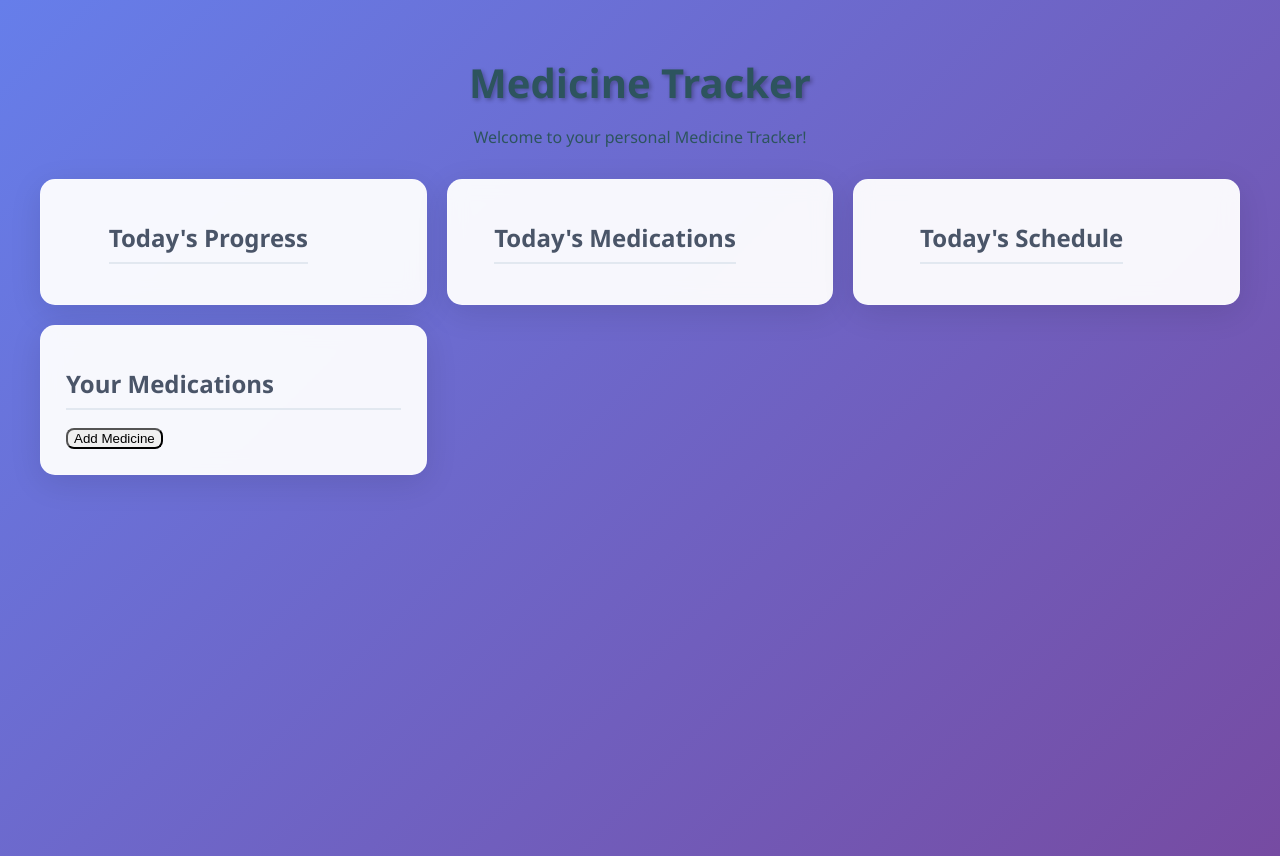
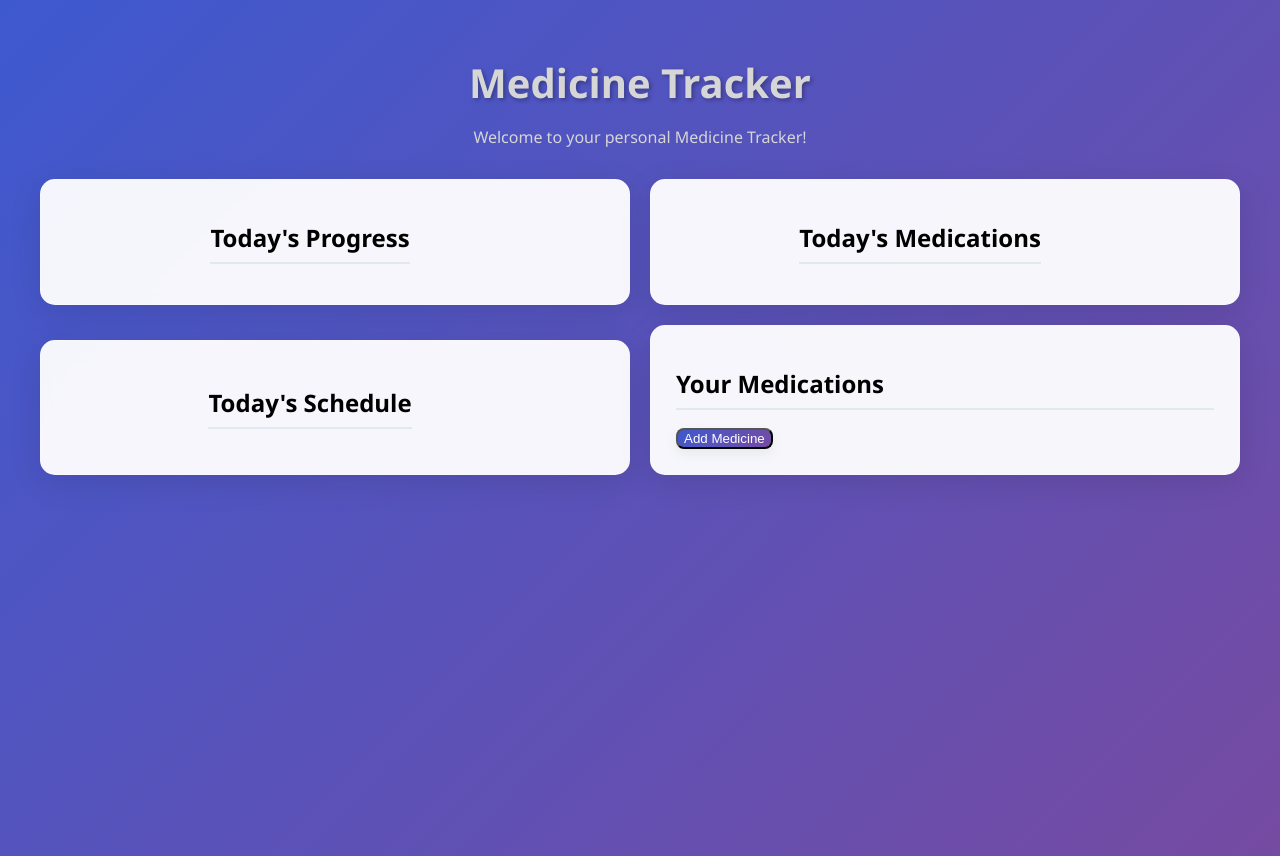
Before and after one commit to ItsElyas/MedHelper, a Flask app: page / in a window 1280 px wide. Run offline with Flask 3, Linux system fonts and the light colour scheme.

Commit message:
Added options for frequency and changed button color(will add more soon)

```diff
--- a/static/styles.css
+++ b/static/styles.css
@@ -1,6 +1,6 @@
 body {
             font-family: 'Segoe UI', Tahoma, Geneva, Verdana, sans-serif;
-            background: linear-gradient(135deg, #667eea 0%, #764ba2 100%);
+            background: linear-gradient(135deg, #3e59cf 0%, #764ba2 100%);
             min-height: 100vh;
             padding: 20px;
             color: #333;
@@ -12,7 +12,7 @@ body {
             margin-bottom: 10px;
             text-shadow: 2px 2px 4px rgba(0,0,0,0.3);        }
         p {
-            color: #2d545e;
+            color: #012c36;
         }
 
 
@@ -20,12 +20,12 @@ body {
             display: flex;
             align-items: center;
             justify-content: center;
-            color: #2d545e;
+            color: #d6d6d6;
         }
 
         .dashboard {
             display: grid;
-            grid-template-columns: repeat(auto-fit, minmax(300px, 1fr));
+            grid-template-columns: repeat(auto-fit, minmax(400px, 3fr));
             gap: 20px;
             max-width: 1200px;
             margin: 0 auto;
@@ -47,7 +47,7 @@ body {
         }
 
         .dashboard h1 {
-            color: #4a5568;
+            color: #000000;
             font-size: 1.5rem;
             margin-bottom: 15px;
             text-shadow: none;
@@ -72,4 +72,10 @@ body {
 
         #addMedicine {
             border-radius: 8px;
+            text-align: center;
+            background: linear-gradient(135deg, #3e59cf 0%, #764ba2 100%);
+            color: white;
+            box-shadow: 0 5px 12px #e6ebec;
+            cursor: pointer;
+
         }
--- a/templates/index.html
+++ b/templates/index.html
@@ -34,15 +34,26 @@
         </ul>
 
 
-        <button onclick="showForm()" id="addMedicine">Add Medicine</button>
+        <button onclick="showForm()" id="addMedicine">Add Medicine</button><br>
 
         <div id="MedicineDiv" style="display: none;">
             <form class="medicineForm">
                 <label for="medicineName">Medicine Name:</label><br>
                 <input type="text" id="medicineName" name="medicineName"><br>
 
-                <label for="medicineDose">Medicine Dose:</label><br>
+                <label for="medicineDose">Medicine Dose (mg):</label><br>
                 <input type="number" id="medicineDose" name="medicineDose"><br>
+
+                <label for="medicineFrequency">Frequency:</label><br>
+                <select id="Frequency" name="Frequency">
+                    <option value="once">Once a day</option>
+                    <option value="twice">Twice a day</option>
+                    <option value="three">Three times a day</option>
+                    <option value="four">Four times a day</option>
+                </select><br>
+
+                <label for="timeForMedicine">Times to take:</label><br>
+                <input type="time" id="timeToTake" name="timeToTake"><br>
 
                 <input type="submit" value="Submit">
             </form>
```
